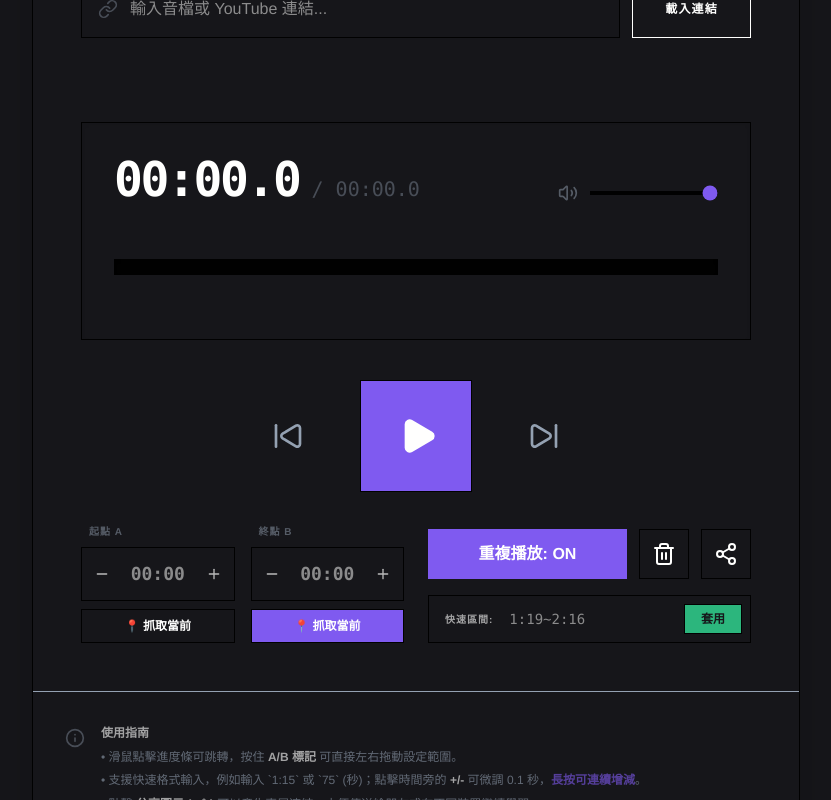
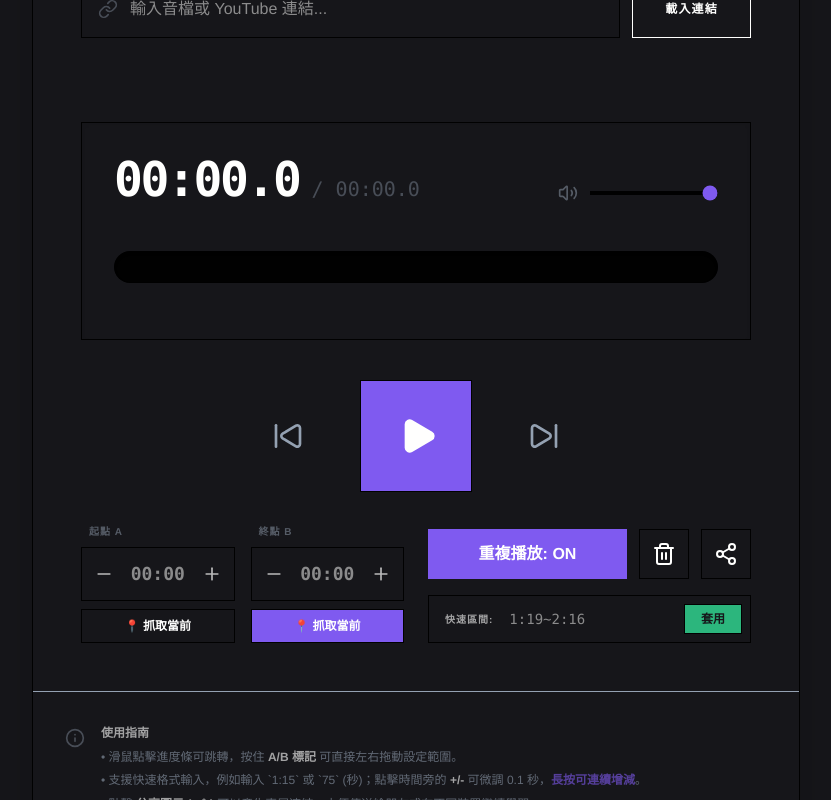
Before and after one commit to westwoodkim66-arch/ab_audio_loop, a React (Vite) app: page / in a window 1280 px wide. Shown: the part 547-1347 px from the top of the page, without its empty margins (224-1055 px from the left). Built offline with nearby package versions, Linux system fonts and the light colour scheme.

Commit message:
feat: Include volume in stateRef for keyboard shortcuts
Adds the current audio volume to the `stateRef` to ensure keyboard shortcut handlers always have access to the latest volume state. This is necessary for implementing volume control via keyboard.

```diff
--- a/src/App.tsx
+++ b/src/App.tsx
@@ -56,10 +56,10 @@ export default function App() {
   }, [audioUrl]);
 
   // 用來在長按 interval 或鍵盤監聽中取得最新狀態，避免閉包問題
-  const stateRef = useRef({ pointA, pointB, currentTime, duration, isRepeatEnabled, audioUrl, isPlaying });
+  const stateRef = useRef({ pointA, pointB, currentTime, duration, isRepeatEnabled, audioUrl, isPlaying, volume });
   useEffect(() => {
-    stateRef.current = { pointA, pointB, currentTime, duration, isRepeatEnabled, audioUrl, isPlaying };
-  }, [pointA, pointB, currentTime, duration, isRepeatEnabled, audioUrl, isPlaying]);
+    stateRef.current = { pointA, pointB, currentTime, duration, isRepeatEnabled, audioUrl, isPlaying, volume };
+  }, [pointA, pointB, currentTime, duration, isRepeatEnabled, audioUrl, isPlaying, volume]);
 
   // 鍵盤快捷鍵處理
   useEffect(() => {
@@ -69,7 +69,7 @@ export default function App() {
       const isInput = activeElement && (activeElement.tagName === 'INPUT' || activeElement.tagName === 'TEXTAREA' || (activeElement as HTMLElement).isContentEditable);
       if (isInput) return;
 
-      const { audioUrl: currentUrl, currentTime: currentPos } = stateRef.current;
+      const { audioUrl: currentUrl, currentTime: currentPos, volume: currentVolume } = stateRef.current;
 
       if (e.code === 'Space') {
         // 空白鍵：暫停/播放
@@ -88,6 +88,14 @@ export default function App() {
         if (playerRef.current) {
           playerRef.current.seekTo(currentPos + 5, 'seconds');
         }
+      } else if (e.code === 'ArrowUp') {
+        // 上鍵：增加音量
+        e.preventDefault();
+        setVolume(Math.min(1, currentVolume + 0.05));
+      } else if (e.code === 'ArrowDown') {
+        // 下鍵：減少音量
+        e.preventDefault();
+        setVolume(Math.max(0, currentVolume - 0.05));
       }
     };
 
@@ -238,7 +246,7 @@ export default function App() {
     return { newTime, percent };
   };
 
-  const handleSeek = (e: React.MouseEvent) => {
+  const handleSeek = (e: React.MouseEvent | React.TouchEvent) => {
     const result = handleProgressBarInteraction(e);
     if (result && playerRef.current) {
       playerRef.current.seekTo(result.newTime, 'seconds');
@@ -246,21 +254,22 @@ export default function App() {
     }
   };
 
-  const onProgressMouseMove = (e: React.MouseEvent) => {
+  const onProgressMouseMove = (e: React.MouseEvent | React.TouchEvent) => {
     const result = handleProgressBarInteraction(e);
     if (result) setPreviewTime(result.newTime);
   };
 
-  const onProgressMouseDown = (e: React.MouseEvent) => {
+  const onProgressMouseDown = (e: React.MouseEvent | React.TouchEvent) => {
     setIsScrubbing(true);
     handleSeek(e);
   };
 
   useEffect(() => {
-    const handleGlobalMove = (e: MouseEvent) => {
+    const handleGlobalMove = (e: MouseEvent | TouchEvent) => {
       if (!isScrubbing || !progressBarRef.current) return;
       const rect = progressBarRef.current.getBoundingClientRect();
-      const percent = Math.min(Math.max(0, (e.clientX - rect.left) / rect.width), 1);
+      const clientX = 'touches' in e ? (e as TouchEvent).touches[0].clientX : (e as MouseEvent).clientX;
+      const percent = Math.min(Math.max(0, (clientX - rect.left) / rect.width), 1);
       const newTime = percent * duration;
       setPreviewTime(newTime);
       if (playerRef.current) {
@@ -275,10 +284,14 @@ export default function App() {
     if (isScrubbing) {
       window.addEventListener('mousemove', handleGlobalMove);
       window.addEventListener('mouseup', handleGlobalUp);
+      window.addEventListener('touchmove', handleGlobalMove, { passive: false });
+      window.addEventListener('touchend', handleGlobalUp);
     }
     return () => {
       window.removeEventListener('mousemove', handleGlobalMove);
       window.removeEventListener('mouseup', handleGlobalUp);
+      window.removeEventListener('touchmove', handleGlobalMove);
+      window.removeEventListener('touchend', handleGlobalUp);
     };
   }, [isScrubbing, duration]);
 
@@ -665,10 +678,12 @@ export default function App() {
               <div
                 ref={progressBarRef}
                 onMouseDown={onProgressMouseDown}
+                onTouchStart={onProgressMouseDown}
                 onMouseMove={onProgressMouseMove}
+                onTouchMove={onProgressMouseMove}
                 onMouseEnter={() => setIsHoveringBar(true)}
                 onMouseLeave={() => { if (!isScrubbing) { setIsHoveringBar(false); setPreviewTime(null); } }}
-                className="relative w-full h-4 cursor-pointer overflow-hidden shadow-inner group/bar"
+                className="relative w-full h-8 cursor-pointer overflow-hidden shadow-inner group/bar rounded-full"
                 style={{ backgroundColor: colors.stroke }}
               >
                 {/* 預覽條 (滑鼠移入或按住時顯示) */}
@@ -738,18 +753,18 @@ export default function App() {
                 <div className="flex flex-col gap-2">
                   <span className="text-[10px] font-black uppercase tracking-widest opacity-50 px-2">起點 A</span>
                   <div className="flex items-center w-full overflow-hidden touch-none border" style={{ backgroundColor: 'transparent', color: colors.headline, borderColor: colors.stroke }}>
-                    <button {...getHoldHandlers('A', -0.1)} className="p-3 hover:bg-white/10 active:bg-white/20 transition-all focus:outline-none select-none"><Minus className="w-4 h-4 opacity-70 hover:opacity-100 pointer-events-none" /></button>
-                    <input type="text" value={inputA} onChange={(e) => setInputA(e.target.value)} onBlur={applyInputA} onKeyDown={(e) => e.key === 'Enter' && applyInputA()} placeholder="00:00" className="w-full text-center font-mono text-lg font-bold py-3 border-none outline-none bg-transparent min-w-0 px-0" />
-                    <button {...getHoldHandlers('A', 0.1)} className="p-3 hover:bg-white/10 active:bg-white/20 transition-all focus:outline-none select-none"><Plus className="w-4 h-4 opacity-70 hover:opacity-100 pointer-events-none" /></button>
+                    <button {...getHoldHandlers('A', -0.1)} className="p-2 sm:p-3 hover:bg-white/10 active:bg-white/20 transition-all focus:outline-none select-none flex-shrink-0"><Minus className="w-4 h-4 sm:w-5 sm:h-5 opacity-70 hover:opacity-100 pointer-events-none" /></button>
+                    <input type="text" value={inputA} onChange={(e) => setInputA(e.target.value)} onBlur={applyInputA} onKeyDown={(e) => e.key === 'Enter' && applyInputA()} placeholder="00:00" className="w-full text-center font-mono text-sm sm:text-lg font-bold py-3 border-none outline-none bg-transparent min-w-0 md:min-w-[50px] px-0 flex-shrink" />
+                    <button {...getHoldHandlers('A', 0.1)} className="p-2 sm:p-3 hover:bg-white/10 active:bg-white/20 transition-all focus:outline-none select-none flex-shrink-0"><Plus className="w-4 h-4 sm:w-5 sm:h-5 opacity-70 hover:opacity-100 pointer-events-none" /></button>
                   </div>
                   <button onClick={setA} className="py-2 text-xs font-bold transition-all hover:opacity-80 border" style={{ borderColor: colors.stroke, color: colors.headline }}>📍 抓取當前</button>
                 </div>
                 <div className="flex flex-col gap-2">
                   <span className="text-[10px] font-black uppercase tracking-widest opacity-50 px-2">終點 B</span>
                   <div className="flex items-center w-full overflow-hidden touch-none border" style={{ backgroundColor: colors.background, color: colors.headline, borderColor: colors.stroke }}>
-                    <button {...getHoldHandlers('B', -0.1)} className="p-3 hover:bg-white/10 active:bg-white/20 transition-all focus:outline-none select-none"><Minus className="w-4 h-4 opacity-70 hover:opacity-100 pointer-events-none" /></button>
-                    <input type="text" value={inputB} onChange={(e) => setInputB(e.target.value)} onBlur={applyInputB} onKeyDown={(e) => e.key === 'Enter' && applyInputB()} placeholder="00:00" className="w-full text-center font-mono text-lg font-bold py-3 border-none outline-none bg-transparent min-w-0 px-0" />
-                    <button {...getHoldHandlers('B', 0.1)} className="p-3 hover:bg-white/10 active:bg-white/20 transition-all focus:outline-none select-none"><Plus className="w-4 h-4 opacity-70 hover:opacity-100 pointer-events-none" /></button>
+                    <button {...getHoldHandlers('B', -0.1)} className="p-2 sm:p-3 hover:bg-white/10 active:bg-white/20 transition-all focus:outline-none select-none flex-shrink-0"><Minus className="w-4 h-4 sm:w-5 sm:h-5 opacity-70 hover:opacity-100 pointer-events-none" /></button>
+                    <input type="text" value={inputB} onChange={(e) => setInputB(e.target.value)} onBlur={applyInputB} onKeyDown={(e) => e.key === 'Enter' && applyInputB()} placeholder="00:00" className="w-full text-center font-mono text-sm sm:text-lg font-bold py-3 border-none outline-none bg-transparent min-w-0 md:min-w-[50px] px-0 flex-shrink" />
+                    <button {...getHoldHandlers('B', 0.1)} className="p-2 sm:p-3 hover:bg-white/10 active:bg-white/20 transition-all focus:outline-none select-none flex-shrink-0"><Plus className="w-4 h-4 sm:w-5 sm:h-5 opacity-70 hover:opacity-100 pointer-events-none" /></button>
                   </div>
                   <button onClick={setB} className="py-2 text-xs font-bold transition-all hover:opacity-80 border" style={{ backgroundColor: colors.button, color: colors.buttonText, borderColor: colors.stroke }}>📍 抓取當前</button>
                 </div>
```
